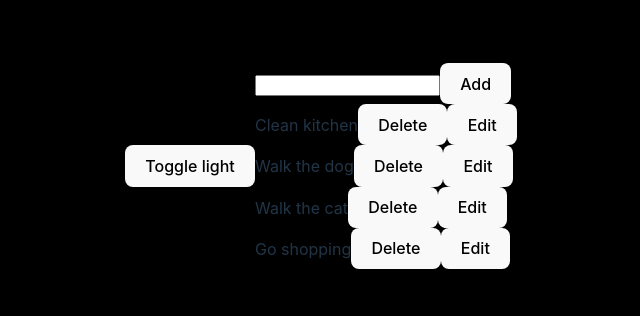
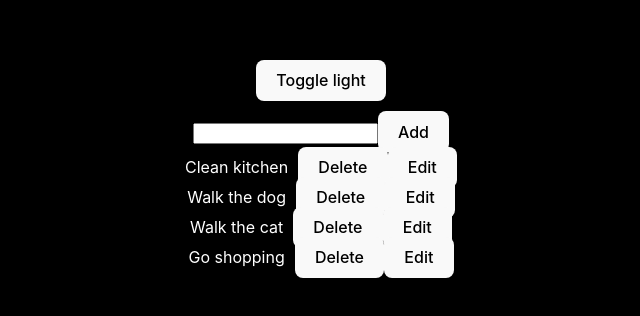
Before and after one commit to Kuciuks/react-todo-list, a React (Vite) app: page / in a window 1280 px wide. Shown: the part 234-550 px from the top of the page, without its empty margins (319-959 px from the left). Built offline with nearby package versions, Linux system fonts and the light colour scheme.

Commit message:
added styling

```diff
--- a/src/App.jsx
+++ b/src/App.jsx
@@ -8,7 +8,7 @@ function App() {
     const {mode} = useMode()
 
     return(
-        <div className="container" style={{backgroundColor: mode == "dark" ? "white" : "black"}}>
+        <div className="container" style={{backgroundColor: mode == "dark" ? "white" : "black", color: mode == "dark" ? "black" : "white"}}>
                 <ToggleButton />
                 <TodoComponent />
         </div>
--- a/src/Components/TodoComponent.jsx
+++ b/src/Components/TodoComponent.jsx
@@ -1,5 +1,5 @@
 import { useReducer, useRef } from "react"
-
+import '../Styles/TodoComponent.css'
 
 const reducer = (state, {type, payload}) =>{
     switch(type){
@@ -93,14 +93,16 @@ export default function TodoComponent(){
     }
     console.log("State :",state,"\nTodos :",state.todos)
     return(
-        <div>
+        <div className="todo-container">
 
-            <input ref={newTodoRef}/>
-            <button onClick={handleAddTodo}>Add</button>
+            <div>
+                <input ref={newTodoRef}/>
+                <button onClick={handleAddTodo}>Add</button>
+            </div>
 
             {state.todos.map((todo)=>(
 
-                <div key={todo.id}>
+                <div className="item-container" key={todo.id}>
 
                     {state.editId === todo.id ? (
                         <>
--- a/src/Styles/App.css
+++ b/src/Styles/App.css
@@ -4,7 +4,13 @@
     display: flex;
     justify-content: center;
     align-items: center;
+    flex-direction: column;
     transition: background-color 2s;
+    background-color: antiquewhite;
+}
+
+.container > div {
+    margin: 5px;
 }
 
 body{
--- /dev/null
+++ b/src/Styles/TodoComponent.css
@@ -0,0 +1,18 @@
+.item-container{
+    height: 30px;
+    width: 100%;
+    display: flex;
+    justify-content: center;
+    align-items: center;
+}
+
+.todo-container{
+    display: flex;
+    justify-content: center;
+    align-items: center;
+    flex-direction: column;
+}
+
+.item-container > span {
+    margin-right: 10px;
+}
```
